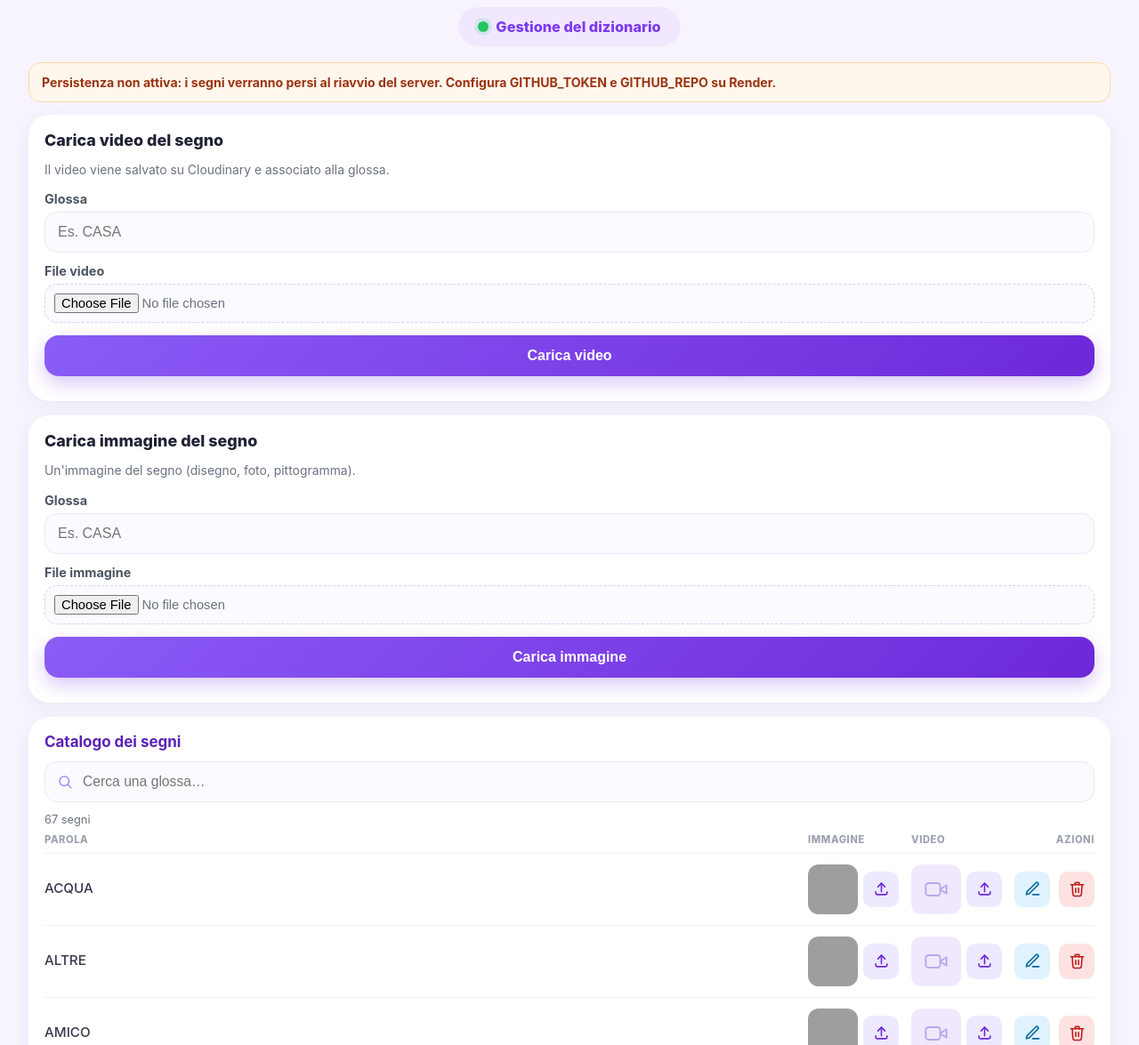
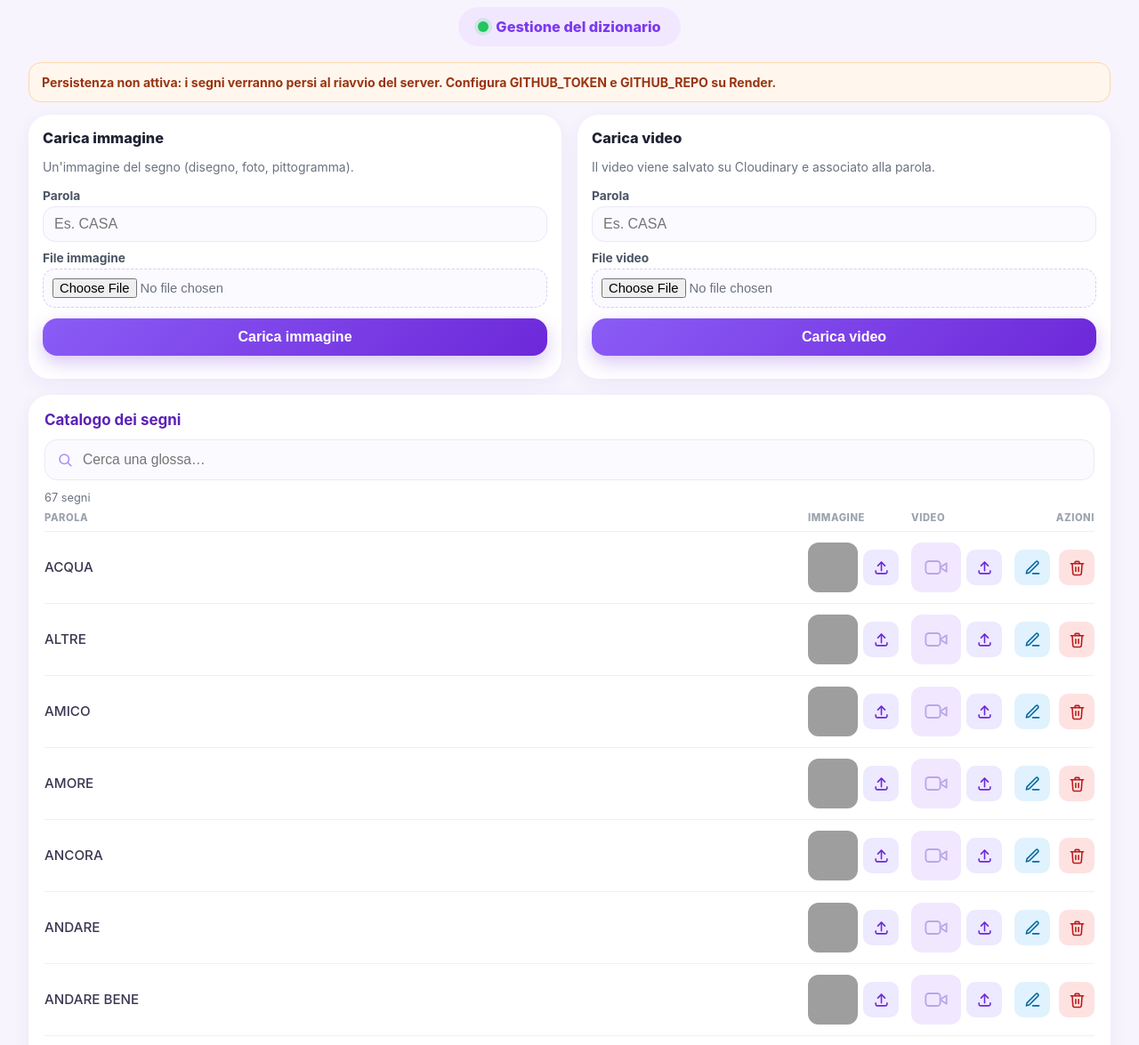
Before and after one commit to pietrorusciano-bot/lis-bridge, a Flask app: page / in a window 1280 px wide. Shown: the part 63-1238 px from the top of the page at 89% size. Run offline with Flask 3, Linux system fonts and the light colour scheme; grey boxes are pictures that could not be loaded.

```diff
--- a/app.py
+++ b/app.py
@@ -134,6 +134,9 @@ def upload_video():
     if not gloss or not file:
         return jsonify({"error": "glossa o file mancante"}), 400
 
+    if request.form.get("create_only") in ("1", "true", "yes") and gloss in json_store.get_signs():
+        return jsonify({"error": "Parola già presente nel dizionario: " + gloss}), 409
+
     ext = os.path.splitext(file.filename)[1].lower()
     if ext not in ALLOWED_VIDEO_EXT:
         return jsonify({"error": "Formato non supportato (usa mp4, webm o mov)"}), 400
@@ -159,6 +162,9 @@ def upload_image():
     file = request.files.get("image")
     if not gloss or not file:
         return jsonify({"error": "glossa o file mancante"}), 400
+
+    if request.form.get("create_only") in ("1", "true", "yes") and gloss in json_store.get_signs():
+        return jsonify({"error": "Parola già presente nel dizionario: " + gloss}), 409
 
     ext = os.path.splitext(file.filename)[1].lower()
     if ext not in ALLOWED_IMAGE_EXT:
--- a/templates/index.html
+++ b/templates/index.html
@@ -42,8 +42,12 @@
     .auth-card { max-width: 540px; margin: 0 auto 18px; }
     .portal-head { display: flex; align-items: center; gap: 14px; flex-wrap: wrap; }
     .portal-title { font-size: .95rem; font-weight: 700; color: var(--muted); background: #fff; border: 1px solid var(--border); padding: 8px 14px; border-radius: 999px; }
-    .manage-grid { display: grid; grid-template-columns: 1fr; gap: 20px; align-items: start; }
-    .col-left { display: flex; flex-direction: column; gap: 18px; min-width: 0; }
+    .upload-row { display: grid; grid-template-columns: 1fr; gap: 18px; margin-bottom: 18px; }
+    .card.compact { padding: 16px; margin-bottom: 0; }
+    .card.compact .section-title { font-size: 1.02rem; margin-bottom: 6px; }
+    .card.compact .field-label { margin: 10px 0 4px; font-size: .86rem; }
+    .card.compact input[type=text] { padding: 10px 12px; }
+    .card.compact .btn-primary { margin-top: 12px; padding: 12px; }
     @media (max-width: 699px) {
       body { padding: 0 20px 40px; }
     }
@@ -96,7 +100,15 @@
 
     .search-wrap { position: relative; margin-bottom: 12px; }
     .search-wrap svg { position: absolute; left: 14px; top: 50%; transform: translateY(-50%); color: #a78bfa; pointer-events: none; }
-    .search-wrap input { width: 100%; height: 46px; padding: 0 14px 0 42px; font-size: .98rem; border: 1px solid var(--border); border-radius: 14px; background: #fbfaff; }
+    .search-wrap input { width: 100%; height: 46px; padding: 0 42px 0 42px; font-size: .98rem; border: 1px solid var(--border); border-radius: 14px; background: #fbfaff; }
+    .search-clear {
+      position: absolute; right: 8px; top: 50%; transform: translateY(-50%);
+      width: 30px; height: 30px; border-radius: 50%;
+      border: none; background: #ede9fe; color: #6d28d9;
+      font-size: 1.15rem; line-height: 1; cursor: pointer;
+      display: flex; align-items: center; justify-content: center; padding: 0;
+    }
+    .search-clear:active { transform: translateY(-50%) scale(.9); }
     .catalog-count { font-size: .8rem; color: var(--muted); margin-bottom: 8px; }
 
     .catalog-head {
@@ -135,7 +147,7 @@
     .act-del { background: #fee2e2; color: #b91c1c; }
 
     @media (min-width: 700px) {
-      .manage-grid { grid-template-columns: 400px minmax(0, 1fr); }
+      .upload-row { grid-template-columns: 1fr 1fr; }
       .catalog-head { grid-template-columns: minmax(0, 1fr) 106px 106px 40px 40px; gap: 10px; }
       .catalog-head .h-img, .catalog-head .h-vid { display: block; }
       .catalog-head .right { grid-column: 4 / span 2; }
@@ -196,26 +208,28 @@
   </div>
 
   <div id="manageBox" class="hidden">
-    <div class="card">
-      <div class="section-title">Carica video del segno</div>
-      <p class="hint">Il video viene salvato su Cloudinary e associato alla glossa.</p>
-      <label class="field-label" for="vgloss">Glossa</label>
-      <input type="text" id="vgloss" placeholder="Es. CASA">
-      <label class="field-label" for="vfile">File video</label>
-      <input type="file" id="vfile" accept="video/mp4,video/webm,video/quicktime,.mp4,.webm,.mov">
-      <button class="btn-primary" id="upload">Carica video</button>
-      <div id="vmsg" class="msg"></div>
-    </div>
+    <div class="upload-row">
+      <div class="card compact">
+        <div class="section-title">Carica immagine</div>
+        <p class="hint">Un'immagine del segno (disegno, foto, pittogramma).</p>
+        <label class="field-label" for="igloss">Parola</label>
+        <input type="text" id="igloss" placeholder="Es. CASA">
+        <label class="field-label" for="ifile">File immagine</label>
+        <input type="file" id="ifile" accept="image/png,image/jpeg,image/gif,image/webp,.png,.jpg,.jpeg,.gif,.webp">
+        <button class="btn-primary" id="iupload">Carica immagine</button>
+        <div id="imsg" class="msg"></div>
+      </div>
 
-    <div class="card">
-      <div class="section-title">Carica immagine del segno</div>
-      <p class="hint">Un'immagine del segno (disegno, foto, pittogramma).</p>
-      <label class="field-label" for="igloss">Glossa</label>
-      <input type="text" id="igloss" placeholder="Es. CASA">
-      <label class="field-label" for="ifile">File immagine</label>
-      <input type="file" id="ifile" accept="image/png,image/jpeg,image/gif,image/webp,.png,.jpg,.jpeg,.gif,.webp">
-      <button class="btn-primary" id="iupload">Carica immagine</button>
-      <div id="imsg" class="msg"></div>
+      <div class="card compact">
+        <div class="section-title">Carica video</div>
+        <p class="hint">Il video viene salvato su Cloudinary e associato alla parola.</p>
+        <label class="field-label" for="vgloss">Parola</label>
+        <input type="text" id="vgloss" placeholder="Es. CASA">
+        <label class="field-label" for="vfile">File video</label>
+        <input type="file" id="vfile" accept="video/mp4,video/webm,video/quicktime,.mp4,.webm,.mov">
+        <button class="btn-primary" id="upload">Carica video</button>
+        <div id="vmsg" class="msg"></div>
+      </div>
     </div>
 
     <div class="card">
@@ -229,6 +243,7 @@
           <line x1="21" y1="21" x2="16.65" y2="16.65"></line>
         </svg>
         <input type="text" id="searchInput" placeholder="Cerca una glossa…" autocomplete="off">
+        <button class="search-clear hidden" id="clearSearch" aria-label="Cancella ricerca">&times;</button>
       </div>
       <div class="catalog-count" id="catalogCount"></div>
 
@@ -357,7 +372,17 @@
 
     document.getElementById("searchInput").addEventListener("input", (e) => {
       catalogFilter = e.target.value.trim().toUpperCase();
+      document.getElementById("clearSearch").classList.toggle("hidden", !e.target.value);
       renderRows();
+    });
+
+    document.getElementById("clearSearch").addEventListener("click", () => {
+      const inp = document.getElementById("searchInput");
+      inp.value = "";
+      catalogFilter = "";
+      document.getElementById("clearSearch").classList.add("hidden");
+      renderRows();
+      inp.focus();
     });
 
     function renderRows() {
@@ -523,6 +548,11 @@
 
       const oldData = dictionary[oldGloss] || {};
       const rename = oldGloss !== newGloss;
+      if (rename && Object.prototype.hasOwnProperty.call(dictionary, newGloss)) {
+        msg.textContent = "Parola già presente nel dizionario: " + newGloss;
+        msg.className = "msg err";
+        return;
+      }
       const payload = { gloss: newGloss, fsw: fsw, nota: nota };
 
       try {
@@ -578,9 +608,15 @@
       const vmsg = document.getElementById("vmsg");
       vmsg.textContent = ""; vmsg.className = "msg";
       if (!gloss || !fileInput.files.length) { vmsg.textContent = "Inserisci glossa e file"; vmsg.className = "msg err"; return; }
+      if (Object.prototype.hasOwnProperty.call(dictionary, gloss)) {
+        vmsg.textContent = "Parola già presente nel dizionario: " + gloss;
+        vmsg.className = "msg err";
+        return;
+      }
       const fd = new FormData();
       fd.append("gloss", gloss);
       fd.append("video", fileInput.files[0]);
+      fd.append("create_only", "1");
       try {
         const res = await fetch("/api/upload_video", { method: "POST", headers: authHeaders(), body: fd });
         const data = await res.json();
@@ -597,9 +633,15 @@
       const imsg = document.getElementById("imsg");
       imsg.textContent = ""; imsg.className = "msg";
       if (!gloss || !fileInput.files.length) { imsg.textContent = "Inserisci glossa e file"; imsg.className = "msg err"; return; }
+      if (Object.prototype.hasOwnProperty.call(dictionary, gloss)) {
+        imsg.textContent = "Parola già presente nel dizionario: " + gloss;
+        imsg.className = "msg err";
+        return;
+      }
       const fd = new FormData();
       fd.append("gloss", gloss);
       fd.append("image", fileInput.files[0]);
+      fd.append("create_only", "1");
       try {
         const res = await fetch("/api/upload_image", { method: "POST", headers: authHeaders(), body: fd });
         const data = await res.json();
```
